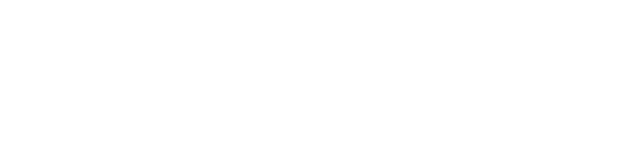
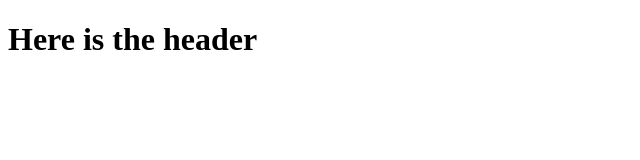
Before and after one commit to kutluhana/Trying, a plain HTML site: page index.html in a window 1280 px wide. Shown: the whole page, without its empty margins (0-640 px from the left). Drawn offline with Linux system fonts and the light colour scheme.

Commit message:
added the header

```diff
--- a/index.html
+++ b/index.html
@@ -5,6 +5,6 @@
     </head>
 
     <body>
-        <h1></h1>
+        <h1>Here is the header</h1>
     </body>
 </html>
```
